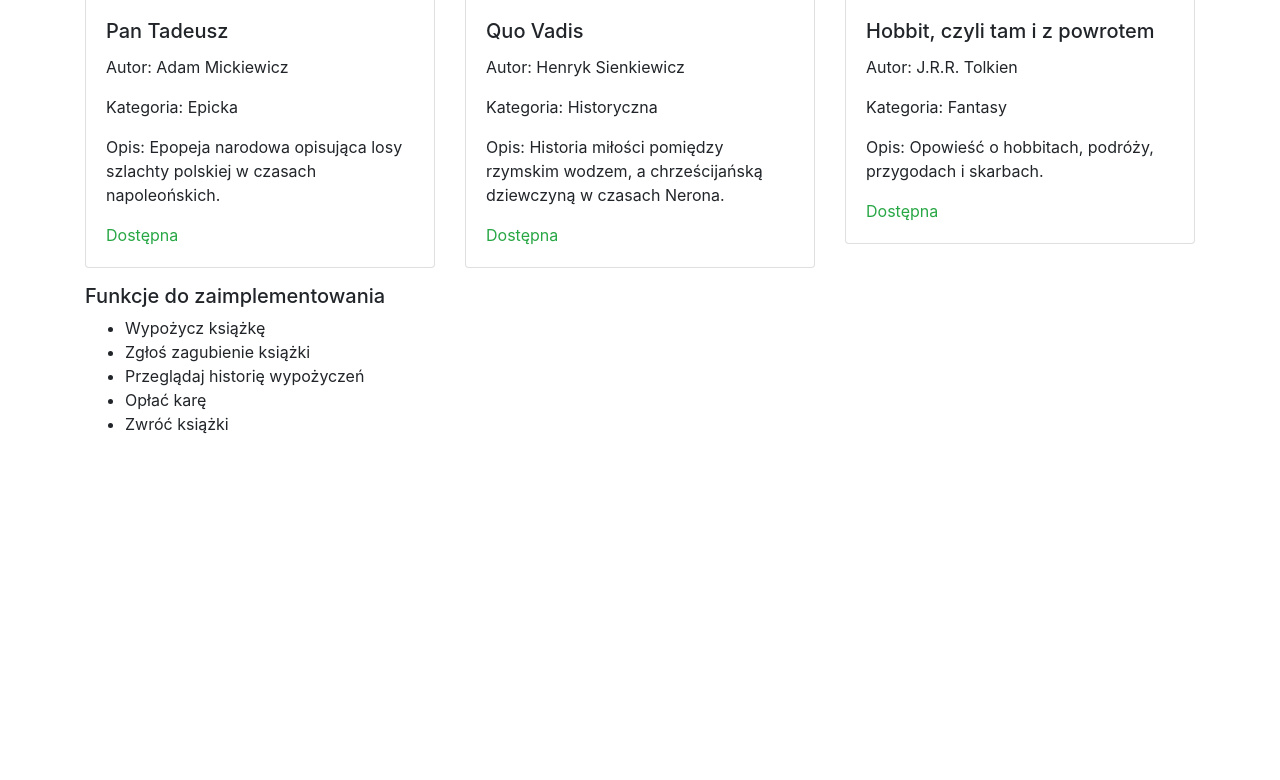
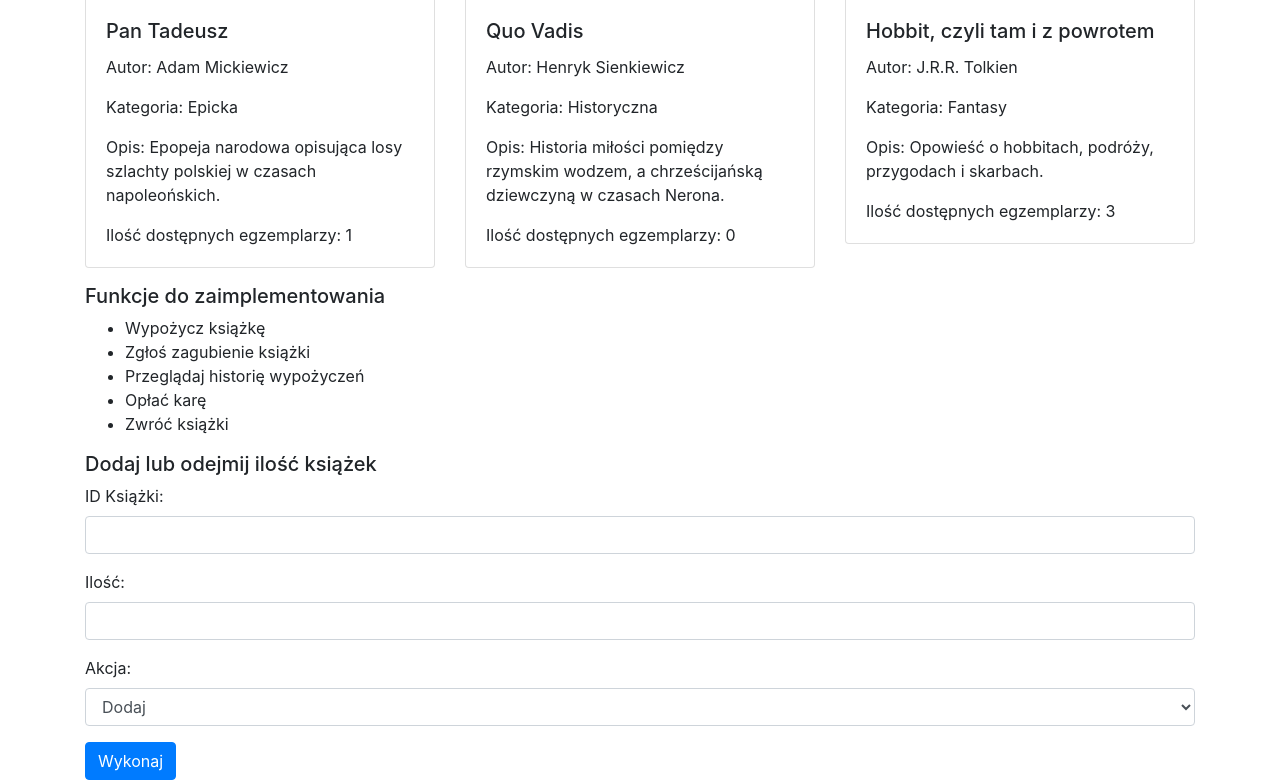
Before and after one commit to baqbaek/library, a PHP site: page /dashboard.php in a window 1280 px wide. Shown: the part 1553-2333 px from the top of the page. Before the commit the page ends 1987 px from the top, so only its background shows below. Run offline with PHP 8.4, Linux system fonts and the light colour scheme; a user stored in the database is signed in; data comes from the database, SQL or seed files in the repository; some libraries are stand-ins or nearby versions.

Commit message:
Dodanie możliowści dodawania książek oraz odejmowania przez admina i bibliotekarza

```diff
--- a/app/dashboard.php
+++ b/app/dashboard.php
@@ -30,18 +30,46 @@ $librarian_users = array('bibliotekarz');
 $client_users = array('klient');
 
 // Sprawdzenie, do jakiego typu użytkownika należy zalogowany użytkownik
-if (in_array($user_name, $admin_users)) {
-    // Wyświetlenie zawartości dla administratora
-    $dashboard_content = 'Witaj, Administratorze!';
-} elseif (in_array($user_name, $librarian_users)) {
-    // Wyświetlenie zawartości dla bibliotekarza
-    $dashboard_content = 'Witaj, Bibliotekarzu!';
+if (in_array($user_name, $admin_users) || in_array($user_name, $librarian_users)) {
+    // Wyświetlenie zawartości dla administratora i bibliotekarza
+    $dashboard_content = 'Witaj, ' . ucfirst($user_name) . '! Jesteś zalogowany jako ' . (in_array($user_name, $admin_users) ? 'Administrator' : 'Bibliotekarz');
 } elseif (in_array($user_name, $client_users)) {
     // Wyświetlenie zawartości dla klienta
     $dashboard_content = 'Witaj, Kliencie!';
 } else {
     // W przypadku, gdy zalogowany użytkownik nie należy do żadnego zdefiniowanego typu
     $dashboard_content = 'Nieznany typ użytkownika';
+}
+
+// Obsługa dodawania lub odejmowania ilości książek
+if ($_SERVER["REQUEST_METHOD"] == "POST") {
+    if (isset($_POST['book_id']) && isset($_POST['quantity'])) {
+        $book_id = $_POST['book_id'];
+        $quantity = $_POST['quantity'];
+
+        // Pobranie aktualnej ilości dostępnych egzemplarzy książki
+        $book_query = "SELECT * FROM books WHERE id = $book_id";
+        $book_result = mysqli_query($connection, $book_query);
+        $book_row = mysqli_fetch_assoc($book_result);
+        $current_quantity = $book_row['quantity'];
+
+        // Dodanie lub odjęcie ilości książek
+        if ($_POST['action'] == 'add') {
+            $new_quantity = $current_quantity + $quantity;
+        } elseif ($_POST['action'] == 'subtract') {
+            $new_quantity = max(0, $current_quantity - $quantity);
+        }
+
+        // Aktualizacja ilości dostępnych egzemplarzy książki w bazie danych
+        $update_query = "UPDATE books SET quantity = $new_quantity WHERE id = $book_id";
+        if (mysqli_query($connection, $update_query)) {
+            // Aktualizacja udana
+            echo "<script>alert('Aktualizacja ilości książek zakończona pomyślnie.')</script>";
+        } else {
+            // Aktualizacja nieudana
+            echo "<script>alert('Błąd podczas aktualizacji ilości książek: " . mysqli_error($connection) . "')</script>";
+        }
+    }
 }
 ?>
 
@@ -93,11 +121,7 @@ if (in_array($user_name, $admin_users)) {
                         echo '<p class="card-text">Autor: ' . $row['author'] . '</p>';
                         echo '<p class="card-text">Kategoria: ' . $row['category'] . '</p>';
                         echo '<p class="card-text">Opis: ' . $row['description'] . '</p>';
-                        if ($row['available']) {
-                            echo '<p class="card-text text-success">Dostępna</p>';
-                        } else {
-                            echo '<p class="card-text text-danger">Niedostępna</p>';
-                        }
+                        echo '<p class="card-text">Ilość dostępnych egzemplarzy: ' . $row['quantity'] . '</p>';
                         echo '</div>';
                         echo '</div>';
                         echo '</div>';
@@ -114,6 +138,29 @@ if (in_array($user_name, $admin_users)) {
                     <li>Opłać karę</li>
                     <li>Zwróć książki</li>
                 </ul>
+
+                <!-- Formularz dodawania/odejmowania ilości książek -->
+                <?php if (in_array($user_name, $admin_users) || in_array($user_name, $librarian_users)) : ?>
+                    <h5>Dodaj lub odejmij ilość książek</h5>
+                    <form action="<?php echo htmlspecialchars($_SERVER["PHP_SELF"]); ?>" method="post">
+                        <div class="form-group">
+                            <label for="book_id">ID Książki:</label>
+                            <input type="text" class="form-control" id="book_id" name="book_id" required>
+                        </div>
+                        <div class="form-group">
+                            <label for="quantity">Ilość:</label>
+                            <input type="number" class="form-control" id="quantity" name="quantity" required>
+                        </div>
+                        <div class="form-group">
+                            <label for="action">Akcja:</label>
+                            <select class="form-control" id="action" name="action" required>
+                                <option value="add">Dodaj</option>
+                                <option value="subtract">Odejmij</option>
+                            </select>
+                        </div>
+                        <button type="submit" class="btn btn-primary">Wykonaj</button>
+                    </form>
+                <?php endif; ?>
             </div>
 
             <!-- Zakładka Profil -->
```
Also changed, not shown: sql/databse.sql (+15 -12 lines).
